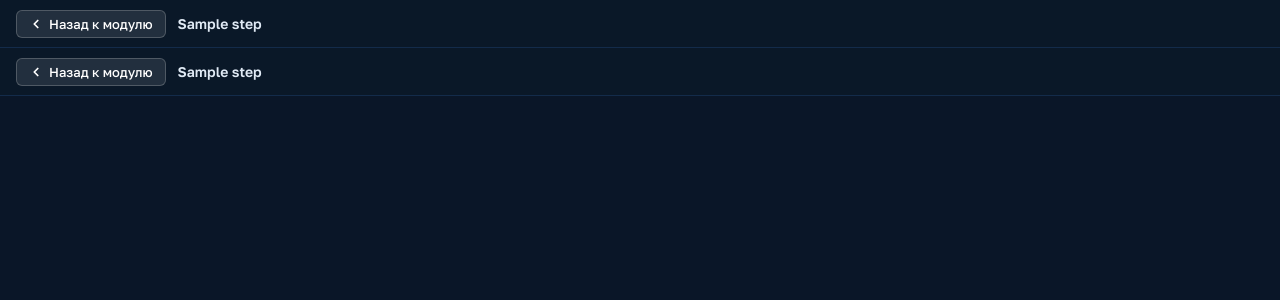
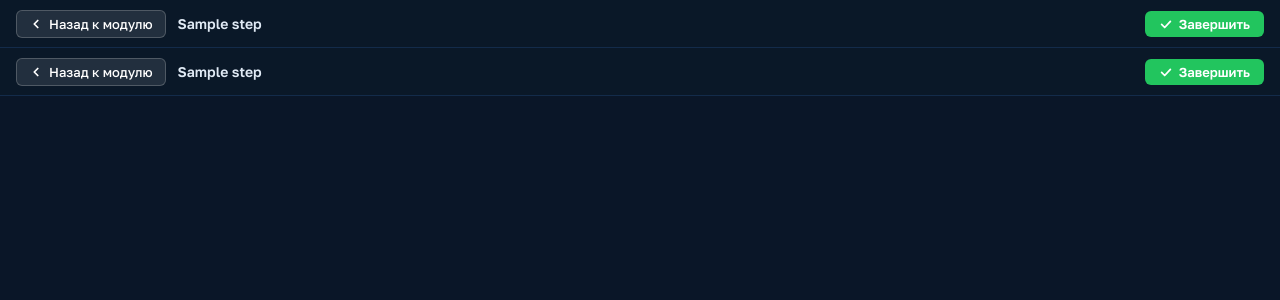
Before and after one commit to toseus/dvik_lms, a Django app: template courses/templates/modules/slide_frame.html in a window 1280 px wide. Shown: the top 300 px of the page. Run offline with Django 5.2, Linux system fonts and the light colour scheme; the template is opened without the code that fills it: most values are stand-ins (such as "Sample title", 1, 10 or a date in 2020).

Commit message:
Слайды: кнопка «Завершить» в topbar iframe-обёртки
Co-Authored-By: Claude Opus 4.6 (1M context) <noreply@anthropic.com>

```diff
--- a/courses/templates/modules/slide_frame.html
+++ b/courses/templates/modules/slide_frame.html
@@ -57,6 +57,7 @@ html, body {
 }
 
 .slide-topbar-title {
+  flex: 1;
   font-size: 14px;
   font-weight: 600;
   color: #e0eaf5;
@@ -64,6 +65,27 @@ html, body {
   overflow: hidden;
   text-overflow: ellipsis;
   min-width: 0;
+}
+
+.slide-topbar-complete {
+  display: inline-flex;
+  align-items: center;
+  gap: 6px;
+  padding: 5px 14px;
+  background: #22c55e;
+  border: none;
+  border-radius: 6px;
+  color: #fff;
+  font-size: 13px;
+  font-weight: 600;
+  text-decoration: none;
+  transition: background 0.15s;
+  white-space: nowrap;
+  font-family: inherit;
+  cursor: pointer;
+}
+.slide-topbar-complete:hover {
+  background: #16a34a;
 }
 
 /* ── Iframe ── */
@@ -110,6 +132,12 @@ html, body {
     Назад к модулю
   </a>
   <span class="slide-topbar-title">{{ step.title }}</span>
+  <button class="slide-topbar-complete" id="btnComplete" onclick="completeAndGoBack()">
+    <svg width="14" height="14" viewBox="0 0 16 16" fill="none" stroke="currentColor" stroke-width="2">
+      <path d="M3 8.5l3.5 3.5 6.5-7" stroke-linecap="round" stroke-linejoin="round"/>
+    </svg>
+    Завершить
+  </button>
 </div>
 
 <iframe
@@ -120,10 +148,10 @@ html, body {
 ></iframe>
 
 <script>
-// Слушаем postMessage от iframe (completion_script внутри HTML-файла)
-window.addEventListener('message', function(e) {
-  if (e.data && e.data.type === 'slideCompleted') {
-    // Отметить этап пройденным
+function completeAndGoBack() {
+  var btn = document.getElementById('btnComplete');
+  btn.disabled = true;
+  btn.textContent = '...';
   var stepId = '{{ step.pk }}';
   var csrf = (document.cookie.match(/(?:^|;\s*)csrftoken_lms=([^;]*)/) || [])[1];
   if (csrf) csrf = decodeURIComponent(csrf);
@@ -131,7 +159,6 @@ window.addEventListener('message', function(e) {
     method: 'POST',
     headers: {'Content-Type': 'application/json', 'X-CSRFToken': csrf || ''}
   }).then(function() {
-      // Сохранить в localStorage что этап пройден
     try {
       var key = 'module_progress_{{ module.pk }}';
       var ids = JSON.parse(localStorage.getItem(key) || '[]');
@@ -139,12 +166,17 @@ window.addEventListener('message', function(e) {
       if (ids.indexOf(sid) === -1) ids.push(sid);
       localStorage.setItem(key, JSON.stringify(ids));
     } catch(ex) {}
-      // Вернуться к модулю
     window.location.href = '{{ back_url }}';
   }).catch(function() {
     window.location.href = '{{ back_url }}';
   });
 }
+
+// Слушаем postMessage от iframe (completion_script внутри HTML-файла)
+window.addEventListener('message', function(e) {
+  if (e.data && e.data.type === 'slideCompleted') {
+    completeAndGoBack();
+  }
 });
 </script>
 </body>
```
Lines whose indentation alone changed are shown as unchanged.
